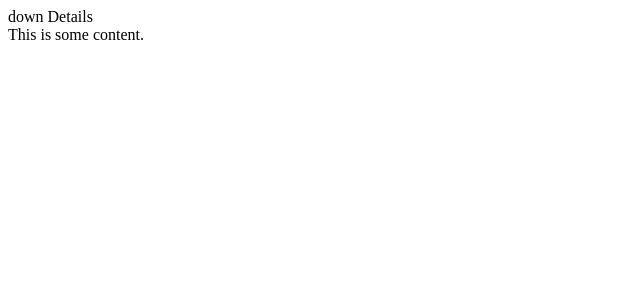
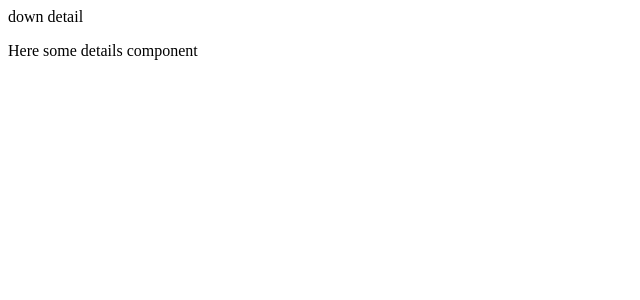
Before and after one commit to romarinmarin/ang2-zippy, an Angular app: page / in a window 1280 px wide. Shown: the top 300 px of the page, without its empty margins (0-640 px from the left). Built offline with nearby package versions, Linux system fonts and the light colour scheme.

Commit message:
add title and content input

```diff
--- a/src/app/app.component.html
+++ b/src/app/app.component.html
@@ -1 +1,3 @@
-<my-zippy></my-zippy>
+<my-zippy [title]="'detail'">
+  <p>Here some details component</p>
+</my-zippy>
--- a/src/app/zippy/zippy.component.html
+++ b/src/app/zippy/zippy.component.html
@@ -1,8 +1,8 @@
 <div class="zippy">
   <div class="zippy__title" (click)="toggle()">
-    {{ isVisible ? 'down' : 'up' }} Details
+    {{ isVisible ? 'down' : 'up' }} {{ title }}
   </div>
   <div class="zippy__content" [hidden]="!isVisible">
-    This is some content.
+    <ng-content></ng-content>
   </div>
 </div>
```
Also changed, not shown: src/app/zippy/zippy.component.ts (+4 -3 lines).
